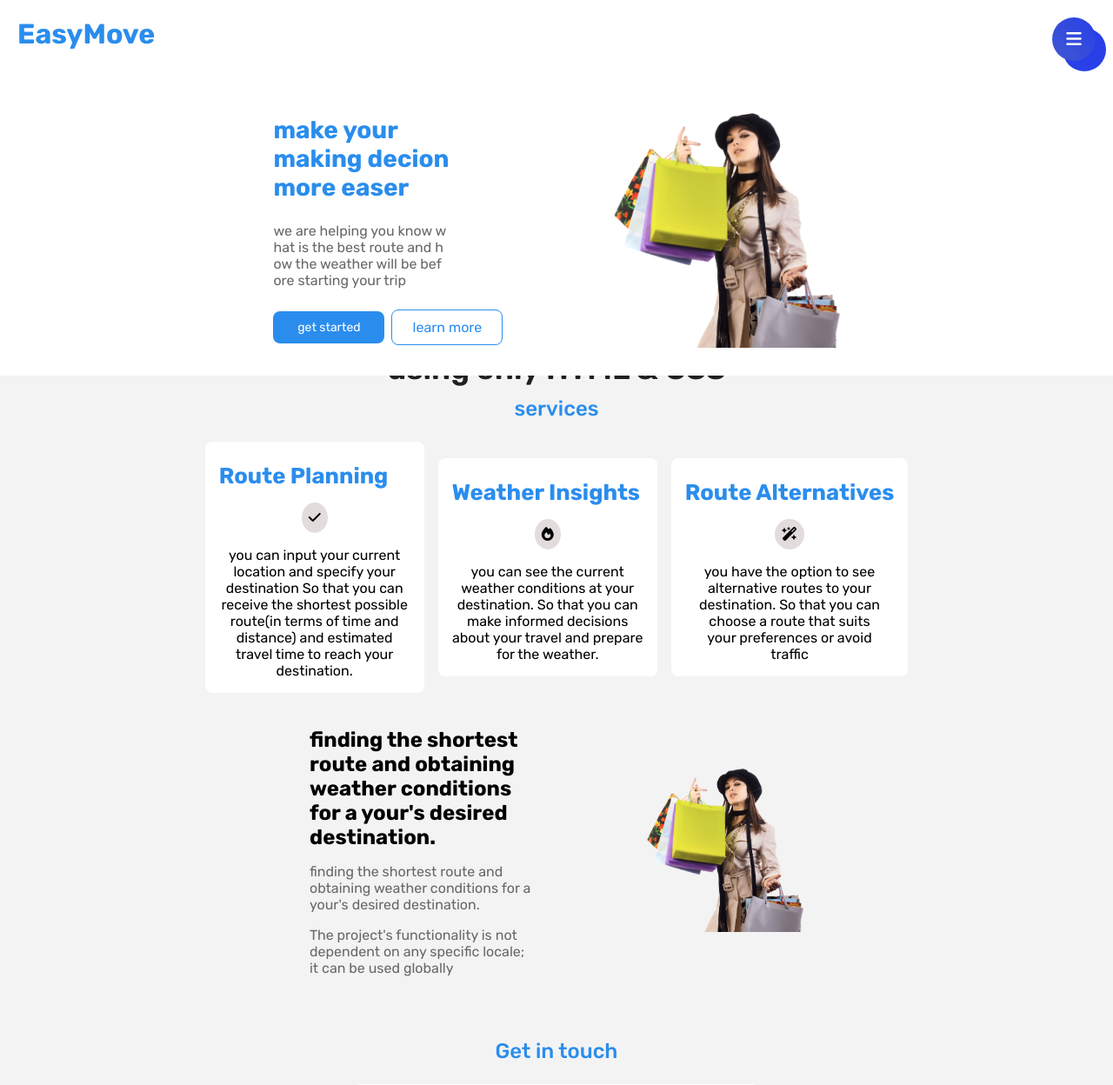
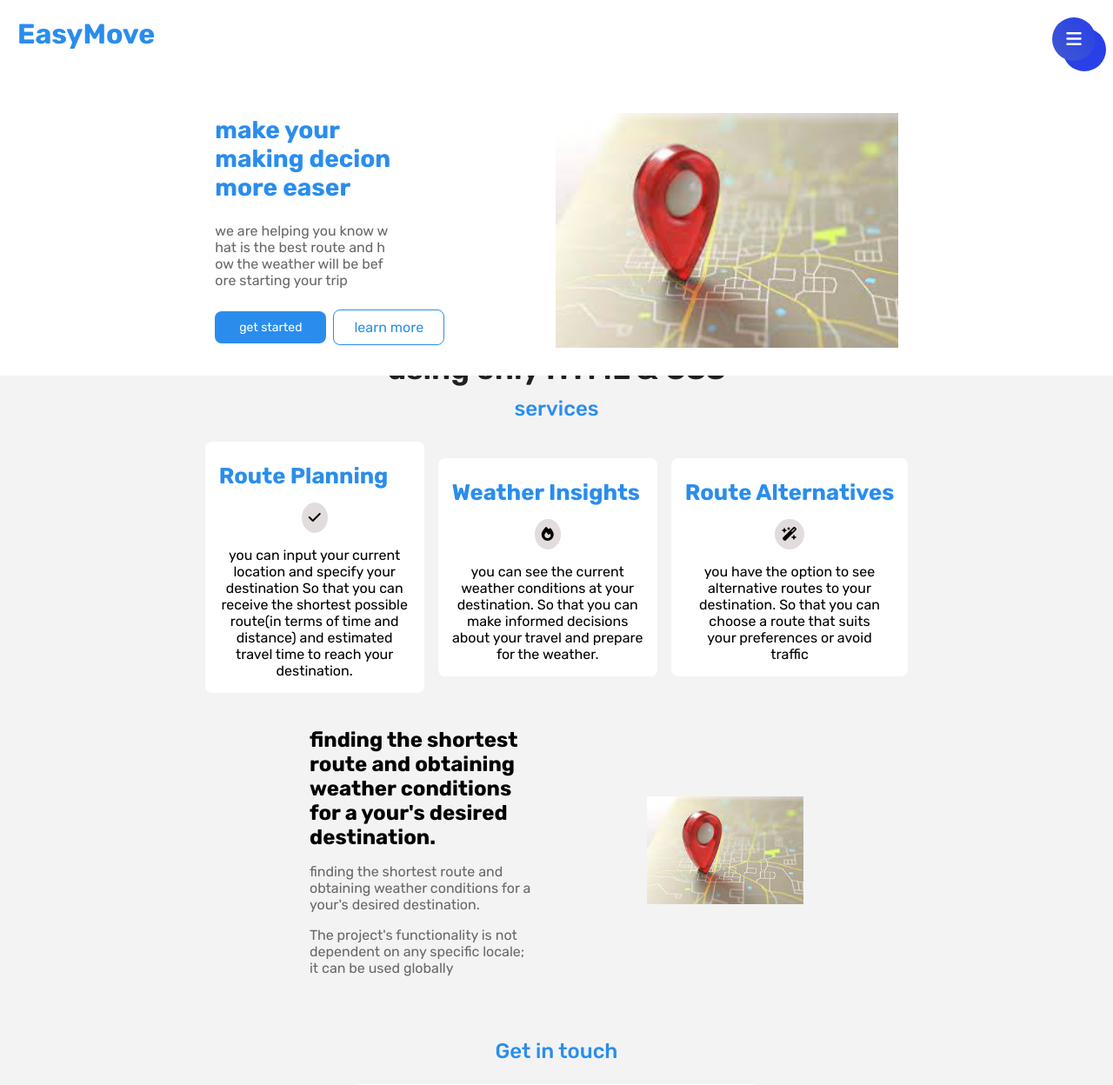
Before and after one commit to sideeg/easy-move, a Flask app: page / in a window 1280 px wide. Shown: the top 1248 px of the page at 87% size. Run offline with Flask 3, Linux system fonts and the light colour scheme; some libraries are stand-ins or nearby versions.

Commit message:
change mocks images

```diff
--- a/templates/index.html
+++ b/templates/index.html
@@ -67,7 +67,7 @@
             </div>
           </section>
           <section class="img-section">
-            <img class="hero-img" src="./static/assets/imgs/heroImg.png" />
+            <img class="hero-img" src="./static/assets/imgs/heroImg.jpg" />
           </section>
         </div>
       </div>
@@ -130,7 +130,7 @@
         </div>
         <div>
           <!-- img -->
-          <img class="feed-img" src="./static/assets/imgs/heroImg.png" />
+          <img class="feed-img" src="./static/assets/imgs/heroImg.jpg" />
         </div>
       </section>
       <section class="contact">
```
Also changed, not shown: static/assets/imgs/heroImg.jpg (added), static/assets/imgs/heroImg.png (deleted), templates/home.html (renamed from templates/hello.html).
